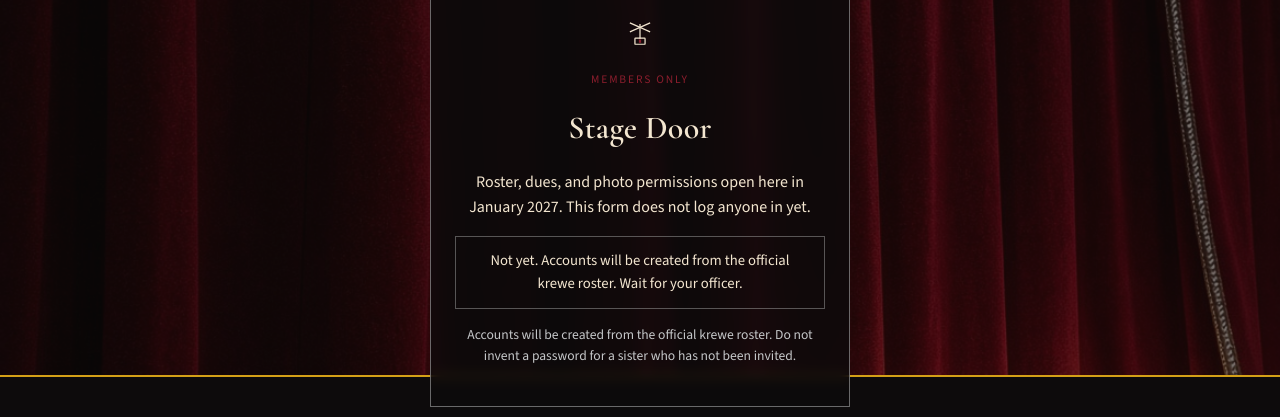
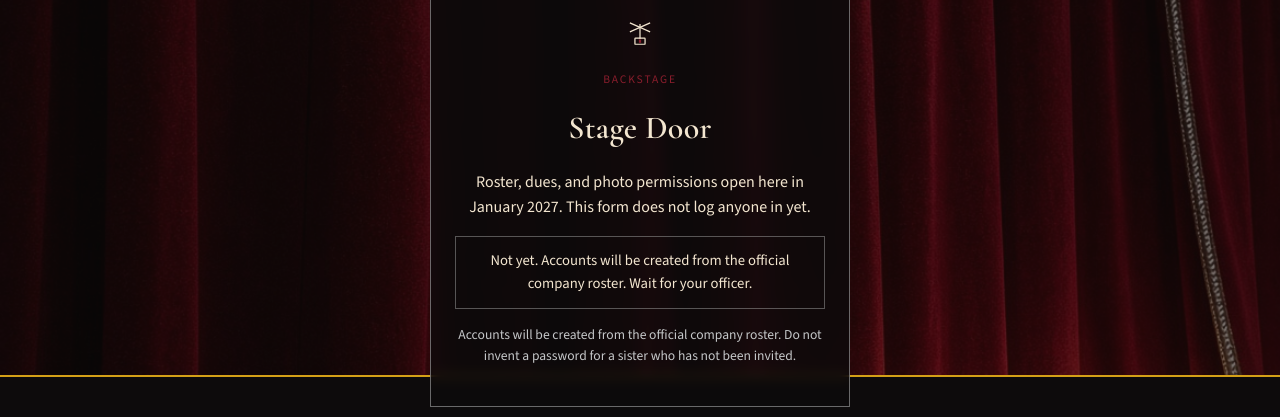
Before and after one commit to MissTully/krewe-les-belles-femmes-website, a React (Vite) app: page /stage-door in a window 1280 px wide. Both pictures are taken after typing "name@example.com", "Sample123" into the empty fields and a click on the button "Not yet". Shown: the part 326-743 px from the top of the page. Built offline with nearby package versions, Linux system fonts and the light colour scheme.

Commit message:
Label Stage Door as backstage

```diff
--- a/src/pages/StageDoor.tsx
+++ b/src/pages/StageDoor.tsx
@@ -21,7 +21,7 @@ export default function StageDoor() {
           alt="Stage Door playbill: three women at a brick stage entrance under a hanging lantern."
         />
         <WindmillMark size={36} />
-        <p className="eyebrow">Members only</p>
+        <p className="eyebrow">Backstage</p>
         <h1>Stage Door</h1>
         <p>
           Roster, dues, and photo permissions open here in January 2027. This form does not log
@@ -29,7 +29,7 @@ export default function StageDoor() {
         </p>
         {tried ? (
           <p className="banner-locked" role="status">
-            Not yet. Accounts will be created from the official krewe roster. Wait for your
+            Not yet. Accounts will be created from the official company roster. Wait for your
             officer.
           </p>
         ) : (
@@ -46,7 +46,7 @@ export default function StageDoor() {
           </form>
         )}
         <p className="fine-print">
-          Accounts will be created from the official krewe roster. Do not invent a password for a
+          Accounts will be created from the official company roster. Do not invent a password for a
           sister who has not been invited.
         </p>
       </div>
```
